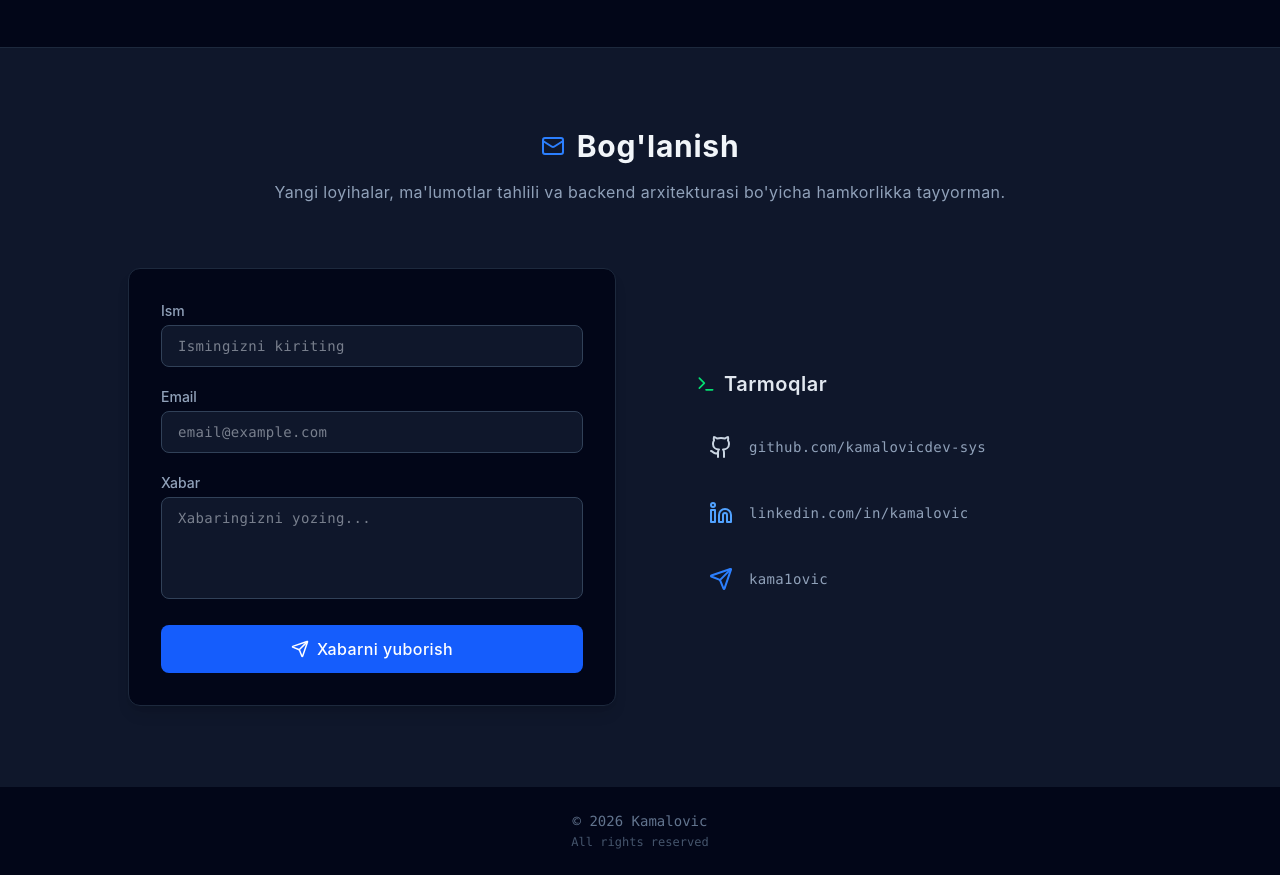
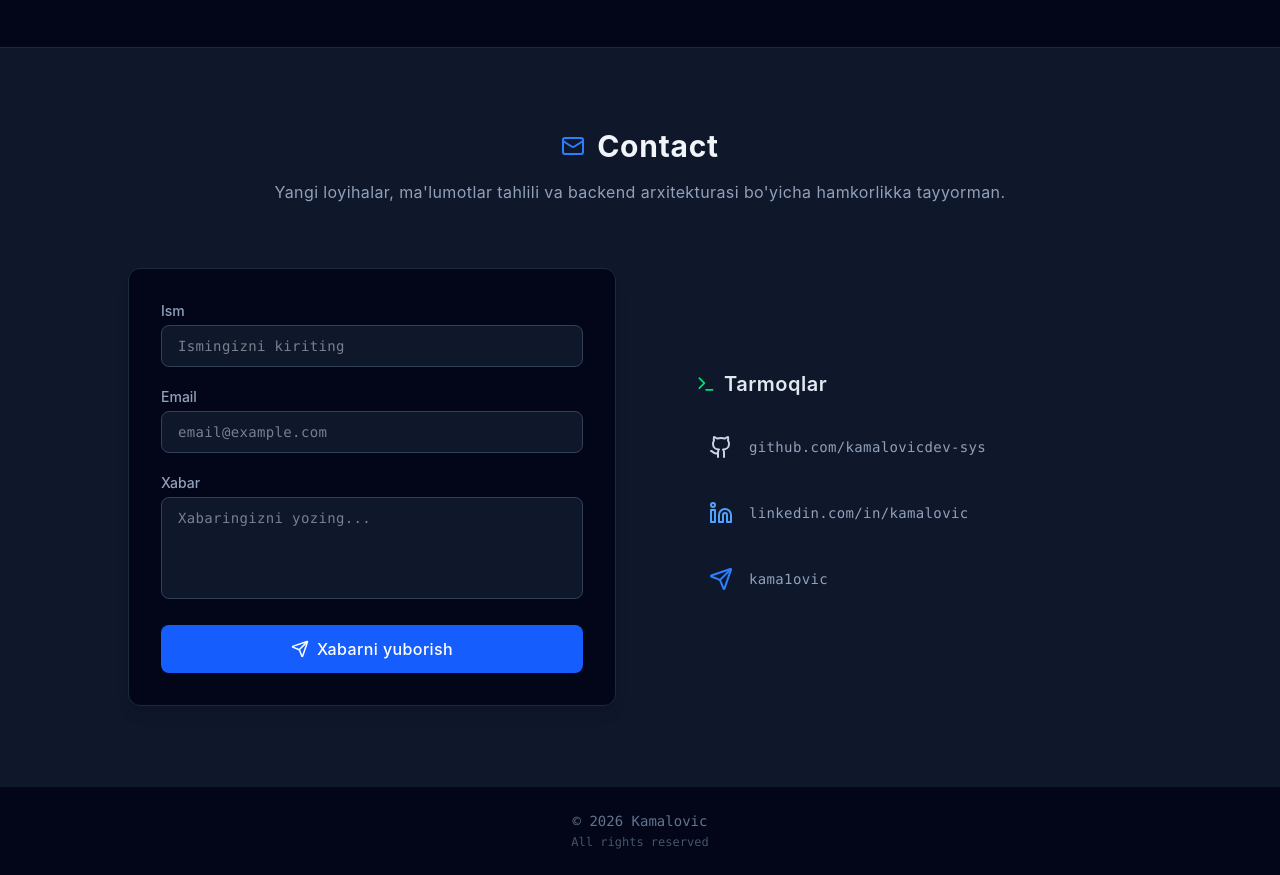
Before and after one commit to kamalovicdev-sys/Portfolio, a React (Vite) app: page / in a window 1280 px wide. Shown: the part 3320-4195 px from the top of the page. Built offline with nearby package versions, Linux system fonts and the light colour scheme.

Commit message:
Update heading text from 'Bog'lanish' to 'Contact'

```diff
--- a/src/components/Contact.jsx
+++ b/src/components/Contact.jsx
@@ -51,7 +51,7 @@ const Contact = () => {
         <div className="text-center mb-16">
           <h2 className="text-3xl font-bold text-slate-100 mb-4 flex items-center justify-center gap-3 tracking-wide">
             <Mail className="text-blue-500" />
-            Bog'lanish
+            Contact
           </h2>
           <p className="text-slate-400 tracking-wide">
             Yangi loyihalar, ma'lumotlar tahlili va backend arxitekturasi bo'yicha hamkorlikka tayyorman.
```
